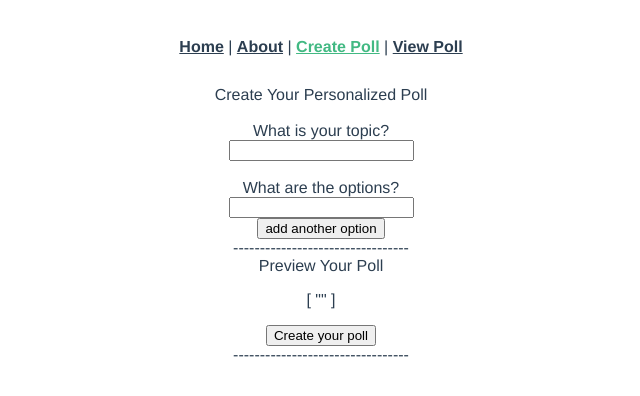
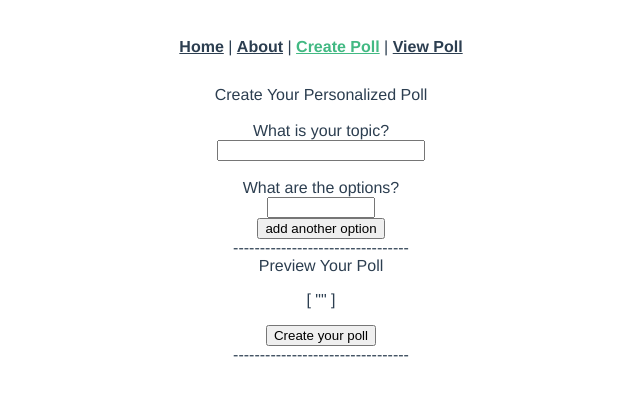
Before and after one commit to ngshoy/surveymon, a Vue app: page /#/CreatePoll in a window 1280 px wide. Shown: the top 396 px of the page, without its empty margins (319-959 px from the left). Built offline with nearby package versions, Linux system fonts and the light colour scheme.

Commit message:
connect view poll page with svcs, enhanced security on create poll page

```diff
--- a/src/views/CreatePoll.vue
+++ b/src/views/CreatePoll.vue
@@ -48,7 +48,7 @@ export default {
       axios.put('http://localhost:3000/CreatePoll', { ...this.poll })
         .then((res) => {
           this.respMsg = `Congratulations! Your poll is created successfully! Share your link to get voting:
-          <a href="http://localhost:8080/#/ViewPoll/${res.data._id}">http://localhost:8080/#/ViewPoll/${res.data._id}</a>`;
+          <a href="http://localhost:8080/#/ViewPoll/${res.data._id}" target="_blank" no-referrer>http://localhost:8080/#/ViewPoll/${res.data._id}</a>`;
         })
         .catch((err) => {
           console.error(err);
@@ -67,4 +67,12 @@ export default {
     list-style-type: none;
   }
 
+  ul li input {
+    width: 100px;
+  }
+
+  #topic {
+    width: 200px;
+  }
+
 </style>
--- a/src/views/ViewPoll.vue
+++ b/src/views/ViewPoll.vue
@@ -1,6 +1,6 @@
 <template>
   <div>
-    <p>this is a page to vote and view on poll {{pollData.pollId}}</p>
+    <p>this is a page to vote and view on poll {{pollData._id}}</p>
     <ul>
       <li v-for="option in pollData.options" v-bind:key="option">{{option}}</li>
     </ul>
@@ -8,7 +8,7 @@
 </template>
 
 <script>
-import mockData from '../../tests/mockData';
+import axios from 'axios';
 
 export default {
   name: 'view-poll',
@@ -28,9 +28,14 @@ export default {
   methods: {
     fetchData() {
       this.loading = true;
-      console.log('loading...');
-      // replace with api call
-      this.pollData = { ...mockData };
+      axios.get(`http://localhost:3000/ViewPoll/${this.id}`)
+        .then((res) => {
+          this.pollData = res.data;
+        })
+        .catch((err) => {
+          console.error(err);
+        });
+      this.loading = false;
     },
   },
 };
```
